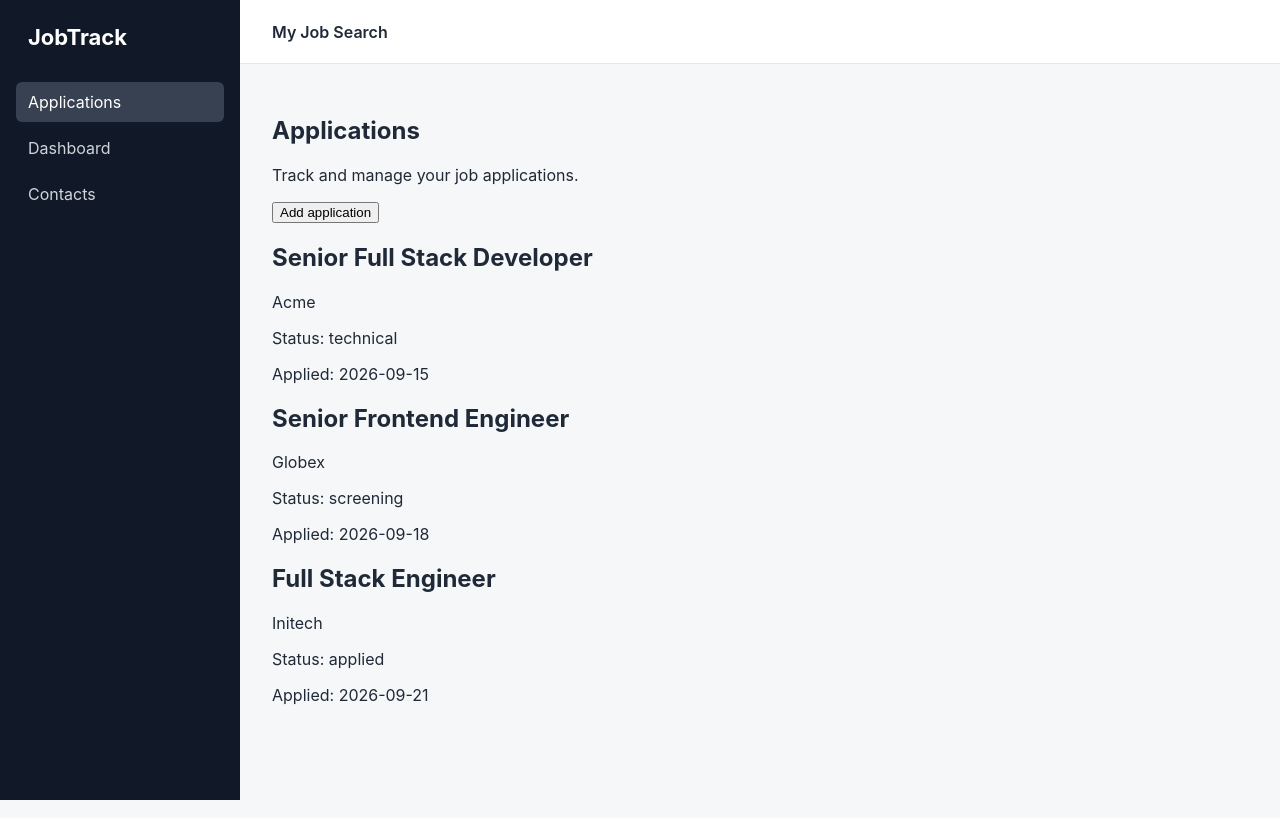
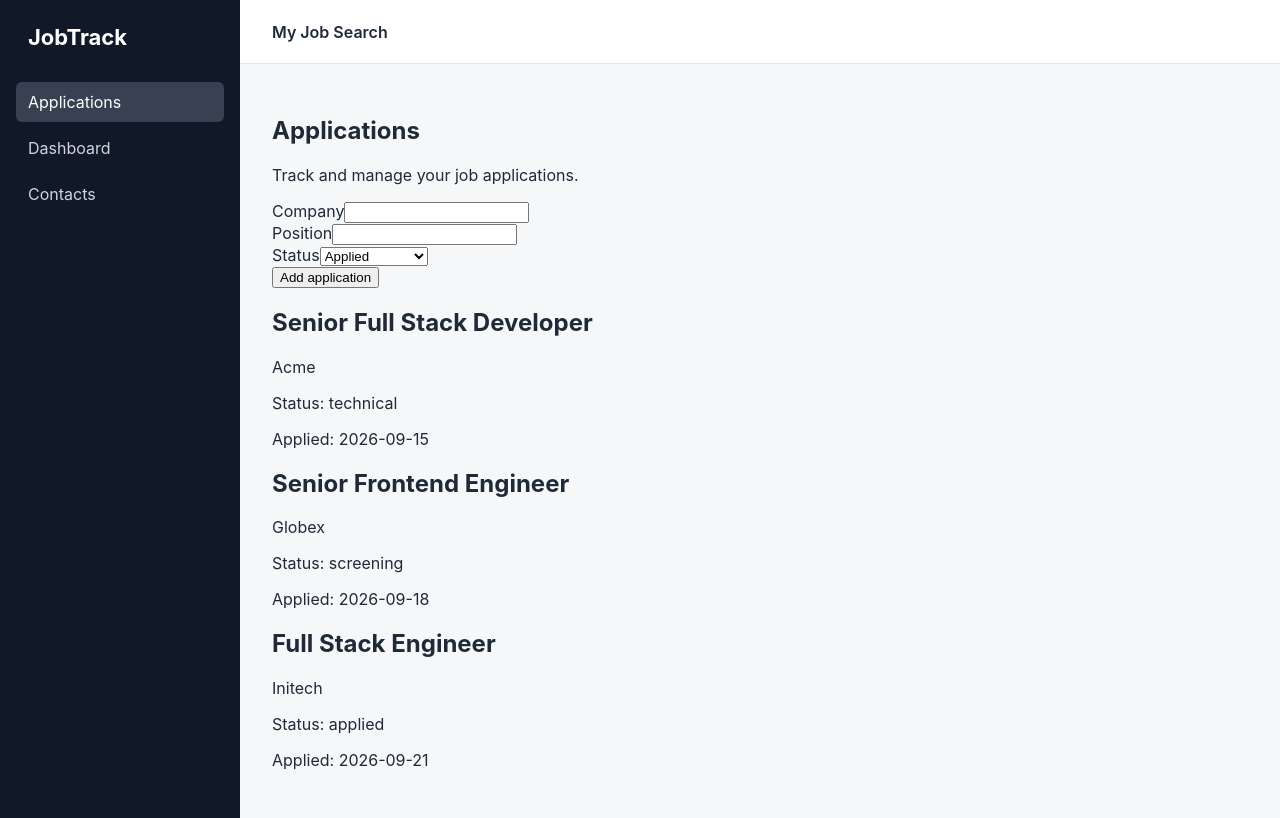
Before and after one commit to Shofixti8877/jobtrack, a React (Vite) app in the folder apps/web/: page /applications in a window 1280 px wide. Built offline with nearby package versions, Linux system fonts and the light colour scheme.

Commit message:
feat: add application form

```diff
--- /dev/null
+++ b/apps/web/src/components/applications/AddApplicationForm.tsx
@@ -0,0 +1,82 @@
+import { useState } from 'react';
+import type {
+  Application,
+  ApplicationStatus,
+} from '../../types/application';
+
+type AddApplicationFormProps = {
+  onAdd: (application: Application) => void;
+};
+
+function AddApplicationForm({ onAdd }: AddApplicationFormProps) {
+  const [company, setCompany] = useState('');
+  const [position, setPosition] = useState('');
+  const [status, setStatus] =
+    useState<ApplicationStatus>('applied');
+
+  function handleSubmit(event: React.FormEvent<HTMLFormElement>) {
+    event.preventDefault();
+
+    const application: Application = {
+      id: crypto.randomUUID(),
+      company,
+      position,
+      status,
+      appliedAt: new Date().toISOString().slice(0, 10),
+    };
+
+    onAdd(application);
+
+    setCompany('');
+    setPosition('');
+    setStatus('applied');
+  }
+
+  return (
+    <form onSubmit={handleSubmit}>
+      <div>
+        <label htmlFor="company">Company</label>
+        <input
+          id="company"
+          type="text"
+          value={company}
+          onChange={(event) => setCompany(event.target.value)}
+          required
+        />
+      </div>
+
+      <div>
+        <label htmlFor="position">Position</label>
+        <input
+          id="position"
+          type="text"
+          value={position}
+          onChange={(event) => setPosition(event.target.value)}
+          required
+        />
+      </div>
+
+      <div>
+        <label htmlFor="status">Status</label>
+        <select
+          id="status"
+          value={status}
+          onChange={(event) =>
+            setStatus(event.target.value as ApplicationStatus)
+          }
+        >
+          <option value="applied">Applied</option>
+          <option value="screening">Screening</option>
+          <option value="technical">Technical</option>
+          <option value="final">Final interview</option>
+          <option value="offer">Offer</option>
+          <option value="rejected">Rejected</option>
+        </select>
+      </div>
+
+      <button type="submit">Add application</button>
+    </form>
+  );
+}
+
+export default AddApplicationForm;
--- a/apps/web/src/pages/ApplicationsPage.tsx
+++ b/apps/web/src/pages/ApplicationsPage.tsx
@@ -1,4 +1,5 @@
 import { useState } from 'react';
+import AddApplicationForm from '../components/applications/AddApplicationForm';
 import ApplicationCard from '../components/applications/ApplicationCard';
 import { applications as initialApplications } from '../data/applications';
 import type { Application } from '../types/application';
@@ -7,18 +8,10 @@ function ApplicationsPage() {
   const [applications, setApplications] =
     useState<Application[]>(initialApplications);
 
-  function handleAddApplication() {
-    const newApplication: Application = {
-      id: crypto.randomUUID(),
-      company: 'Stark Industries',
-      position: 'Senior React Developer',
-      status: 'applied',
-      appliedAt: '2026-09-22',
-    };
-
+  function handleAddApplication(application: Application) {
     setApplications((currentApplications) => [
       ...currentApplications,
-      newApplication,
+      application,
     ]);
   }
 
@@ -27,9 +20,7 @@ function ApplicationsPage() {
       <h1>Applications</h1>
       <p>Track and manage your job applications.</p>
 
-      <button onClick={handleAddApplication}>
-        Add application
-      </button>
+      <AddApplicationForm onAdd={handleAddApplication} />
 
       <div>
         {applications.map((application) => (
```
